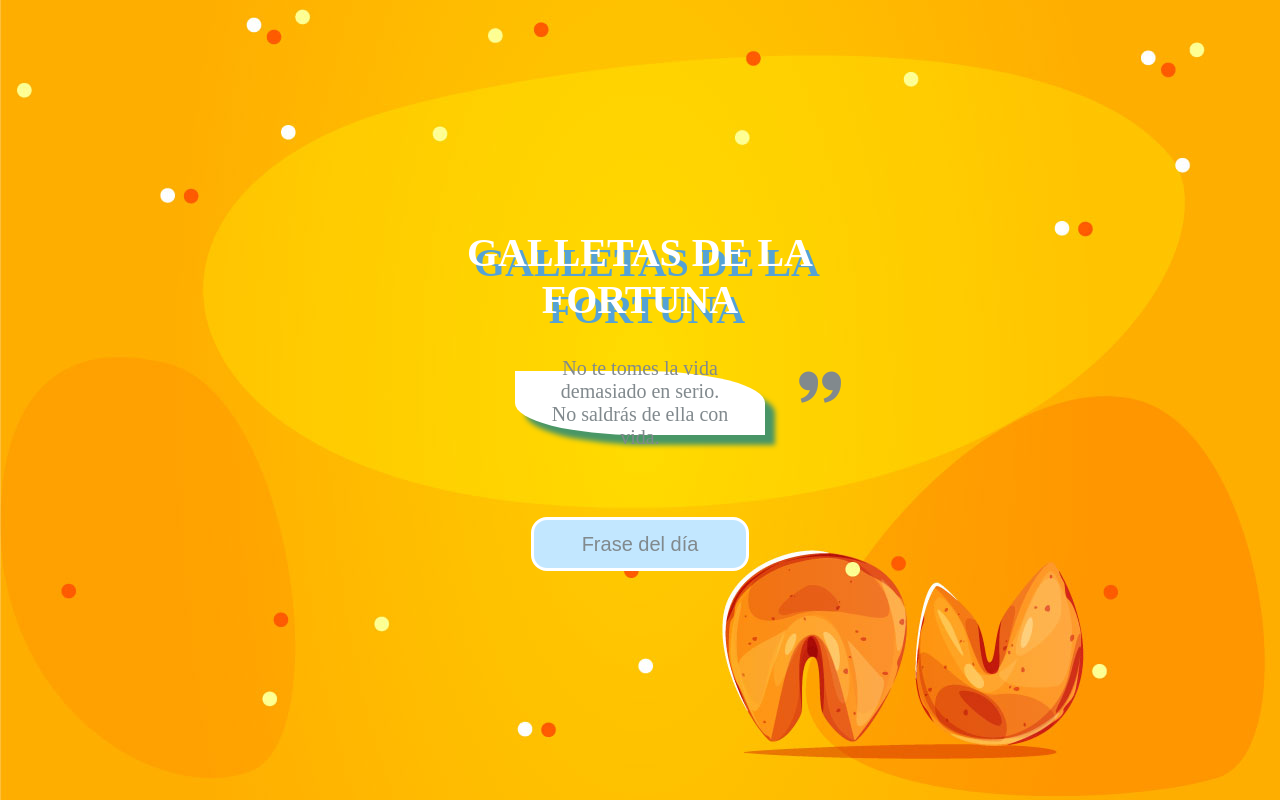
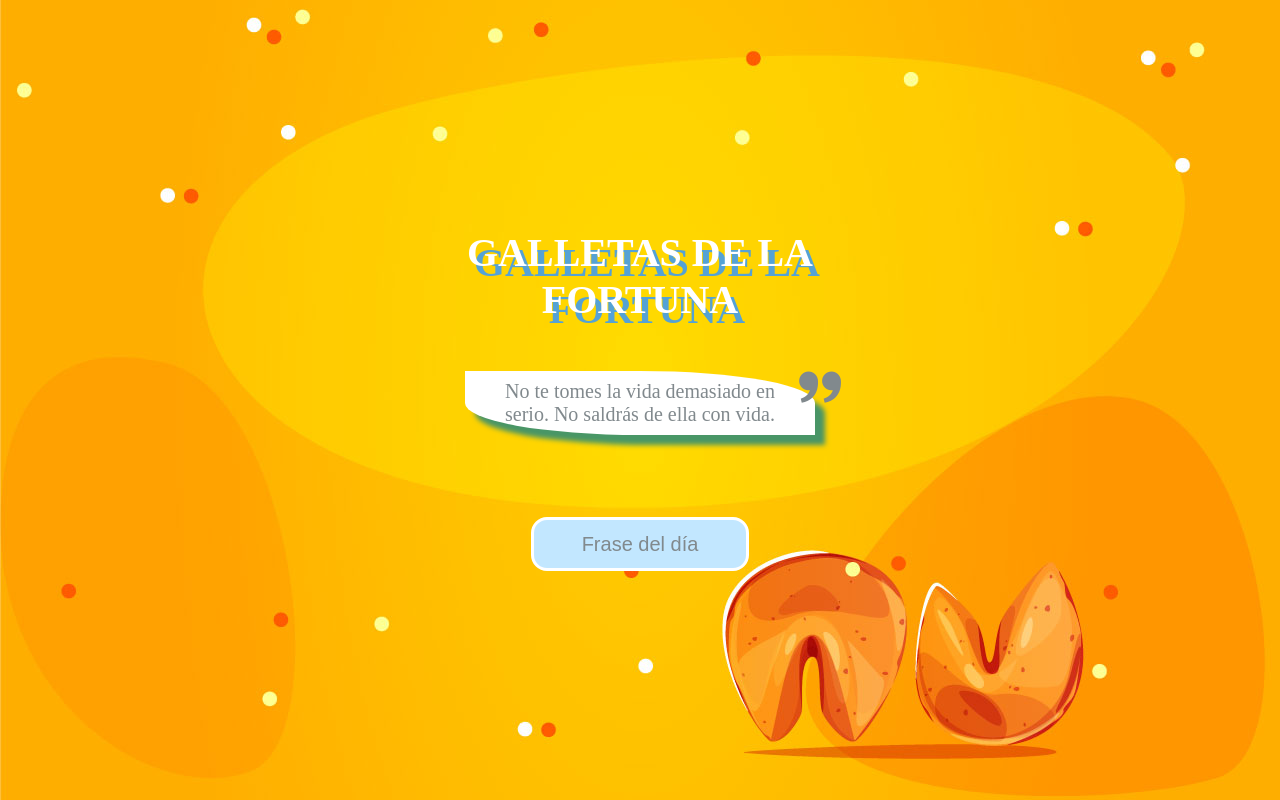
Before and after one commit to cristobalquilimaco/cookies-of-fortune, a React (Vite) app: page / in a window 1280 px wide. Built offline with nearby package versions, Linux system fonts and the light colour scheme.

Commit message:
change media query

```diff
--- a/src/App.css
+++ b/src/App.css
@@ -26,9 +26,9 @@
     display: flex;
     align-items: center;
     justify-content: center;
-    max-width: 250px;
+    max-width: 350px;
     max-height: 50px;
-    min-width: 250px;
+    min-width: 350px;
     min-height: 50px;
     padding: 2rem;
     font-size: 20px;
--- a/src/index.css
+++ b/src/index.css
@@ -57,5 +57,10 @@ button:hover{
     body {
         margin: 0;
     }
+.phrases{    max-width: 350px;
+    max-height: 50px;
+    min-width: 350px;
+    min-height: 50px;}
+
 
 }
```
